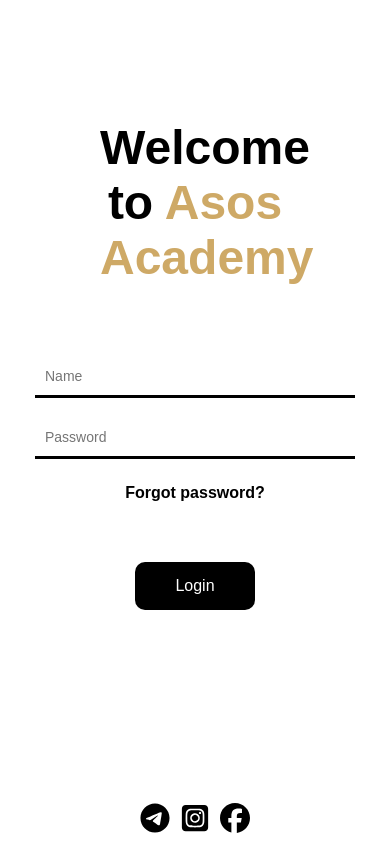
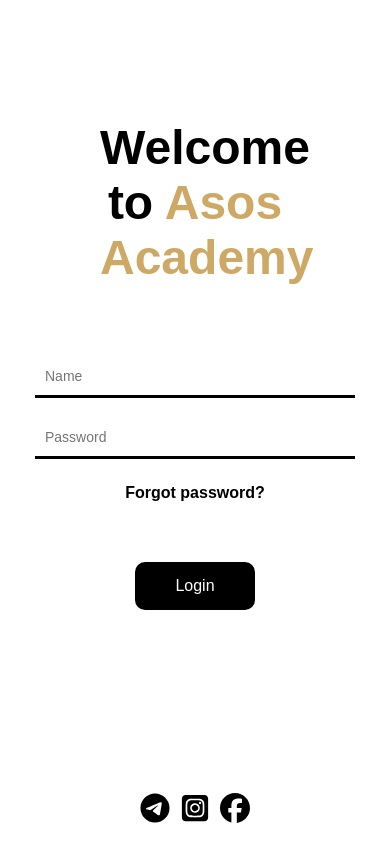
Before and after one commit to Jonibekweb01/Asos-Academy, a React (Create React App) app: page / in a window 390 px wide. Built offline with nearby package versions, Linux system fonts and the light colour scheme.

Commit message:
Asos Academy

```diff
--- a/src/Pages/LoginPage/LoginPage.css
+++ b/src/Pages/LoginPage/LoginPage.css
@@ -21,6 +21,6 @@
     }
 
     .login__socialMedia {
-        margin-top: 150px !important;
+        margin-top: 140px !important;
     }
 }
```
